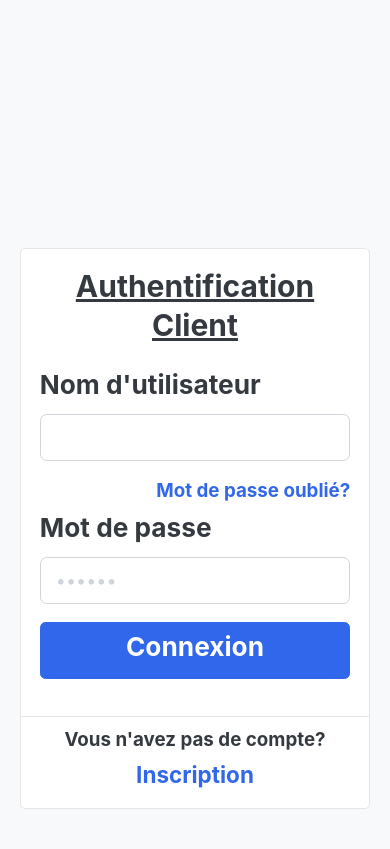
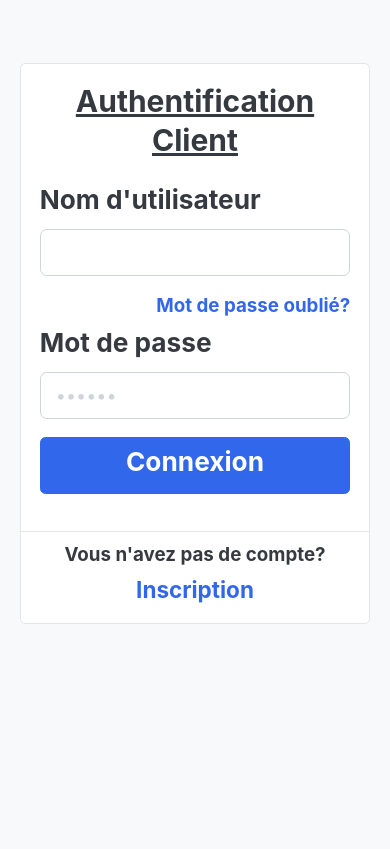
Before and after one commit to Hydra16LeGrand/baradjise-shop, a Django app: page /authentification/ in a window 390 px wide. After the commit the page ends 624 px from the top, so only its background shows below. Run offline with Django 3.2, Linux system fonts and the light colour scheme; some libraries are stand-ins or nearby versions; some web fonts are replaced.

Commit message:
Probleme de responsivite regle. Cetais du a la non import des fichiers static

```diff
--- a/Client/templates/Client/authentification.html
+++ b/Client/templates/Client/authentification.html
@@ -7,12 +7,27 @@
 <html lang="fr">
 <head>
 	<title>Connexion client</title>
-	<link href="{% static 'css/bootstrap.css' %}" rel="stylesheet" type="text/css"/>
+	<meta charset="utf-8">
+  <meta name="viewport" content="width=device-width, initial-scale=1, shrink-to-fit=no">
+  <meta name="author" content="Bootstrap-ecommerce by Vosidiy M.">
   <!-- jQuery -->
   <script src="{% static 'js/jquery-2.0.0.min.js' %}" type="text/javascript"></script>
+
+  <!-- Bootstrap4 files-->
+  <script src="{% static 'js/bootstrap.bundle.min.js' %}" type="text/javascript"></script>
+  <link href="{% static 'css/bootstrap.css' %}" rel="stylesheet" type="text/css"/>
+
+  <!-- Fonticons -->
+  <link href="{% static 'fonts/fontawesome/css/all.min.css' %}" type="text/css" rel="stylesheet">
+  <link href="{% static 'fonts/feathericons/css/iconfont.css' %}" rel="stylesheet" type="text/css" />
+  <link href="{% static 'fonts/material-icons/css/materialdesignicons.css' %}" rel="stylesheet" type="text/css" />
+
   <!-- custom style -->
   <link href="{% static 'css/ui.css' %}" rel="stylesheet" type="text/css"/>
-  <link href="{% static 'css/responsive.css' %}" rel="stylesheet" media="only screen and (max-width: 1200px)" />
+  <link href="{% static 'css/responsive.css' %}" rel="stylesheet" />
+
+  <!-- custom javascript -->
+  <script src="{% static 'js/script.js' %}" type="text/javascript"></script>
 
 </head>
 <body class="bg">
@@ -20,7 +35,7 @@
 <section class="section-content padding-y"><br>
   <!-- ============================ COMPONENT LOGIN 1  ================================= -->
   <div class="container">
-      <div class="col col-sm col-md col-lg col-xg" style="padding-top:50%">
+      <div class="col col-sm col-md col-lg col-xg">
         <section class="section-content" >
           <div class="card mx-auto">
               <div class="card-body" >
--- a/Client/templates/Vendeur/inscription.html
+++ b/Client/templates/Vendeur/inscription.html
@@ -32,7 +32,7 @@
 <body>
 	<section class="section-content padding-y bg">
 		<div class="container">
-			<div class="card mx-auto" style="max-width:600px; margin-top:100px;">
+			<div class="card mx-auto">
 				<article class="card-body">
 					<header class="mb-4">
 						<h4 class="card-title"><ins><center>Inscription Vendeur</center></ins></h4>
```
Also changed, not shown: Client/templates/Client/inscription.html (+9 -15 lines), Client/templates/Vendeur/authentification.html (+18 -3 lines).
